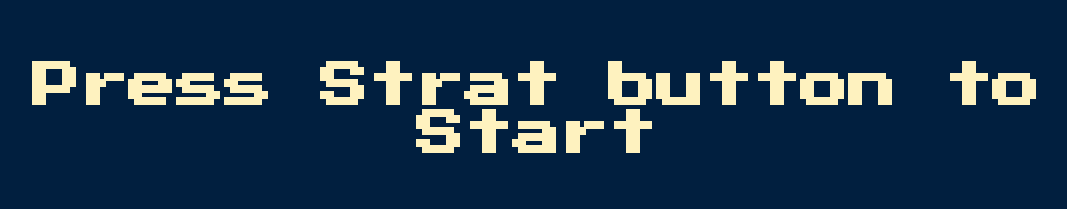
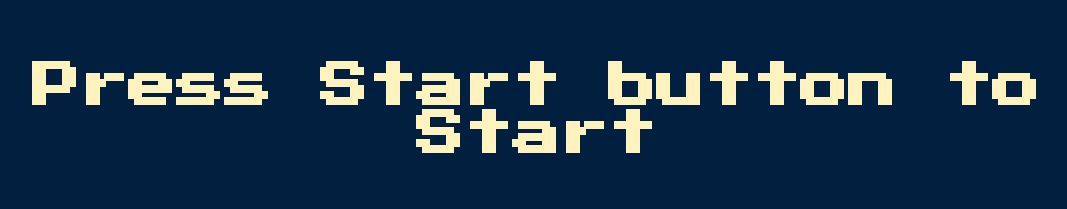
Before and after one commit to Ajeeth-Vijayalakshmi/Simon-game, a plain HTML site: page index.html in a window 1280 px wide. Shown: the top 209 px of the page, without its empty margins (104-1171 px from the left). Drawn offline with nearby package versions, Linux system fonts and the light colour scheme.

Commit message:
index.html

```diff
--- a/index.html
+++ b/index.html
@@ -9,7 +9,7 @@
 </head>
 
 <body>
-  <h1 id="level-title">Press Strat button to Start</h1>
+  <h1 id="level-title">Press Start button to Start</h1>
   <div class="container">
     <div lass="row">
 
```
